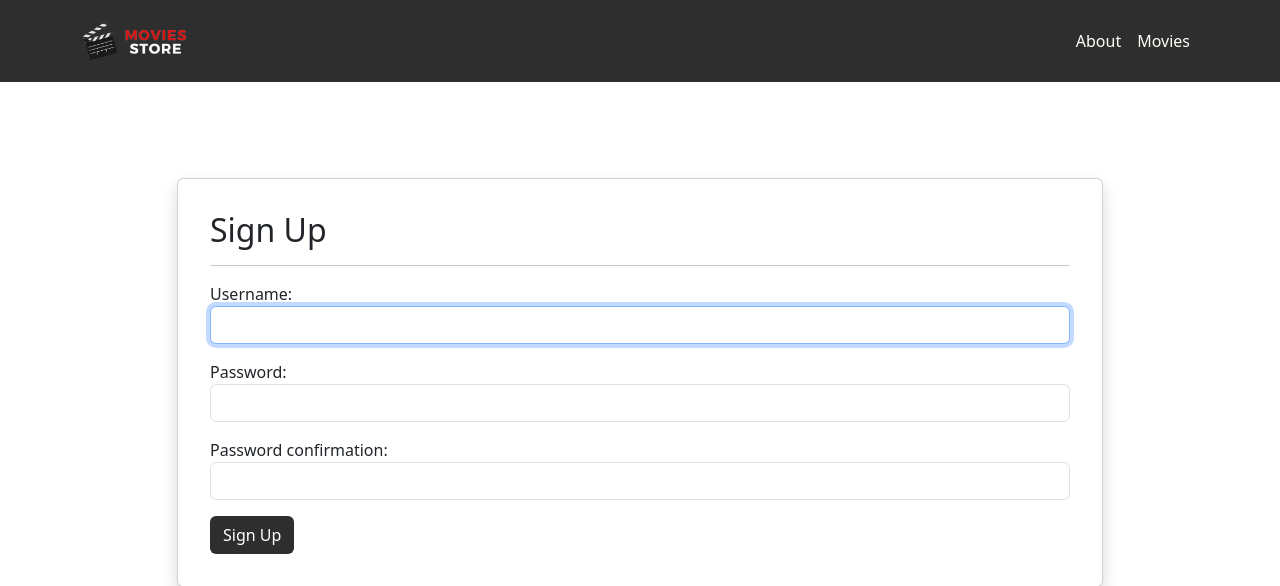
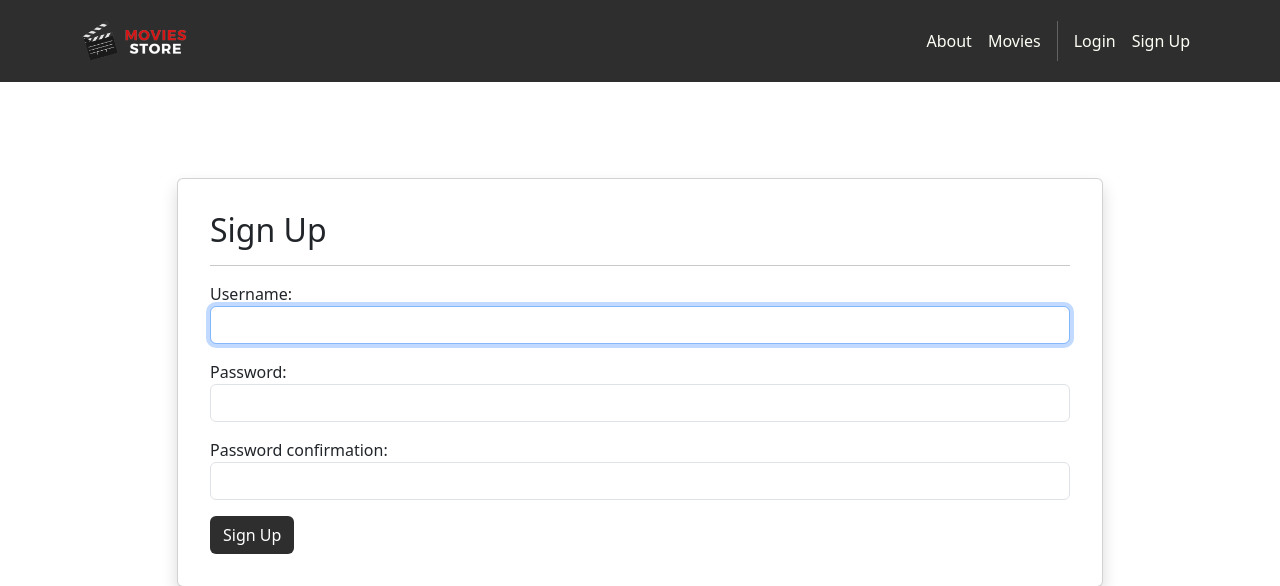
Before and after one commit to Jhicks77/gt-movies-site, a Django app: page /accounts/signup in a window 1280 px wide. Shown: the top 586 px of the page. Run offline with Django 5.2, Linux system fonts and the light colour scheme; some libraries are stand-ins or nearby versions; some web fonts are replaced.

Commit message:
Accidentally deleted account login/logout
It is fixed now

```diff
--- a/MoviesSite/templates/base.html
+++ b/MoviesSite/templates/base.html
@@ -43,8 +43,20 @@
       <div class="navbar-nav ms-auto navbar-ml">
         <a class="nav-link"
            href="{% url 'home.about' %}">About</a>
-          <a class="nav-link" href=
-      "{% url 'movies.index' %}">Movies</a>
+          <a class="nav-link" href="{% url 'movies.index' %}">Movies</a>
+        <div class="vr bg-white mx-2 d-none
+            d-lg-block"></div>
+          {% if user.is_authenticated %}
+            <a class="nav-link"
+            href="{% url 'accounts.logout' %}">Logout ({{ user.username }})</a>
+            {% else %}
+          <a class="nav-link"
+            href="{% url 'accounts.login' %}">Login</a>
+            <a class="nav-link"
+                href="{% url 'accounts.signup' %}">
+                Sign Up
+            </a>
+            {% endif %}
       </div>
     </div>
   </div>
```
